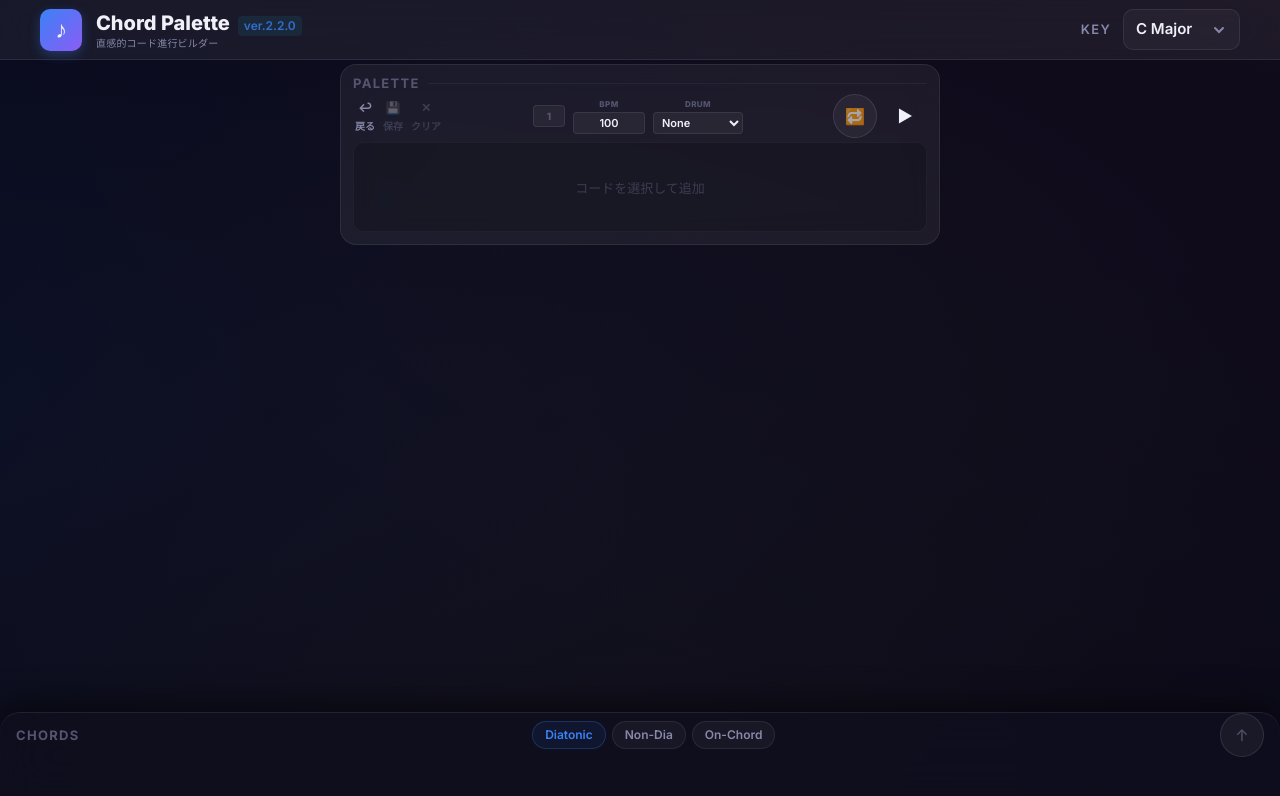
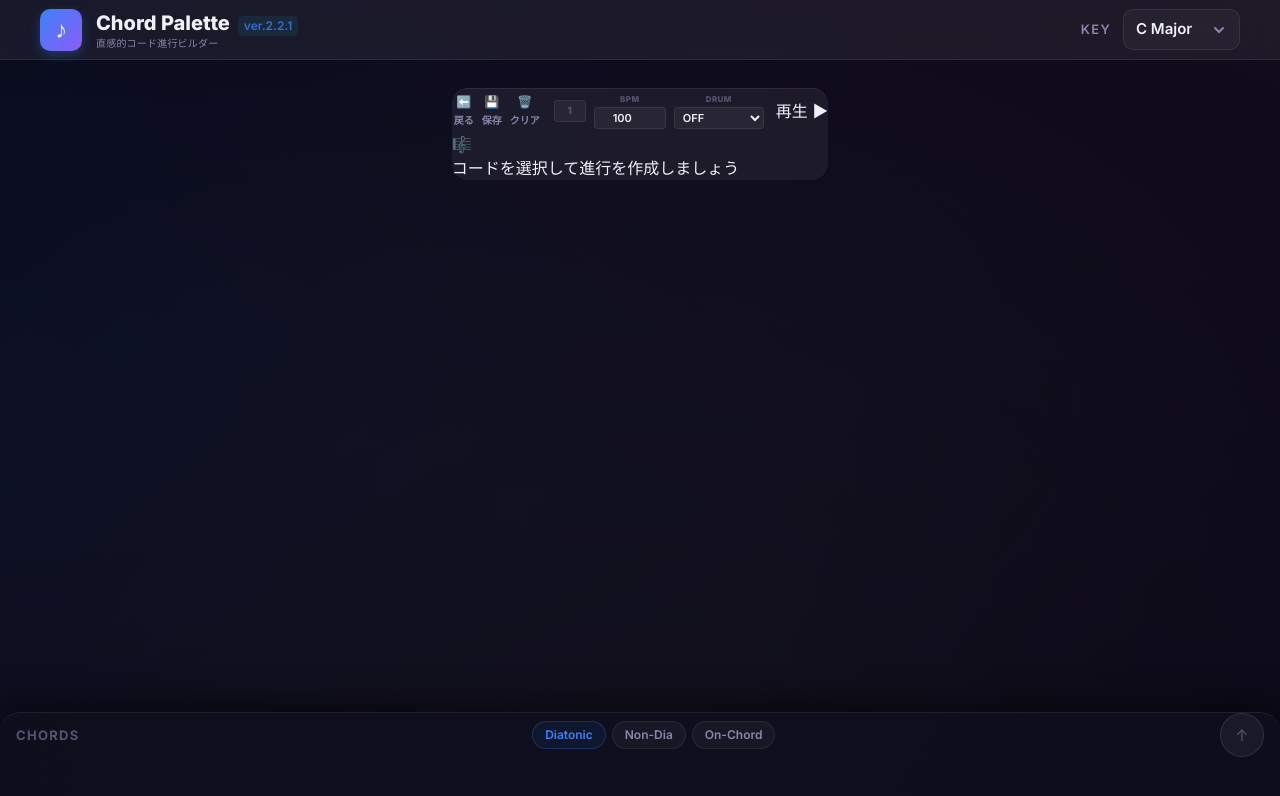
Before and after one commit to Shogo-Ota/chord-palette, a React (Vite) app: page / in a window 1280 px wide. Shown: the top 796 px of the page. Built offline with nearby package versions, Linux system fonts and the light colour scheme.

Commit message:
release: v2.2.1 - Remove 'Key: ' label for cleaner look in palette

```diff
--- a/src/components/CompositionPalette.tsx
+++ b/src/components/CompositionPalette.tsx
@@ -1,22 +1,19 @@
-import { useState, useEffect } from "react";
-import type { PaletteChord } from "../utils/musicTheory";
+import { useState, useRef, useEffect } from "react";
+import type { PaletteChord, Key } from "../utils/musicTheory";
 
 interface CompositionPaletteProps {
   palette: PaletteChord[];
   bpm: number;
   onBpmChange: (bpm: number) => void;
   drumPattern: "none" | "4beat" | "8beat" | "16beat";
-  onDrumPatternChange: (pattern: "none" | "4beat" | "8beat" | "16beat") => void;
-  isPlaying: boolean;
-  onUndo: () => void;
+  onDrumChange: (pattern: "none" | "4beat" | "8beat" | "16beat") => void;
   onRemove: (index: number) => void;
   onClear: () => void;
-  onPlayAll: () => void;
+  onPlay: () => void;
   onStop: () => void;
-  isLooping: boolean;
-  onToggleLoop: () => void;
+  isPlaying: boolean;
+  onSave: () => void;
   history: PaletteChord[][];
-  onSaveToHistory: () => void;
   onLoadFromHistory: (index: number) => void;
   onRemoveFromHistory: (index: number) => void;
   editingIndex: number | null;
@@ -27,9 +24,9 @@
 }
 
 const FUNCTION_CLASSES: Record<string, string> = {
-  T: "pill-tonic",
-  SD: "pill-subdominant",
-  D: "pill-dominant",
+  T: "card-tonic",
+  SD: "card-subdominant",
+  D: "card-dominant",
 };
 
 export default function CompositionPalette({
@@ -37,17 +34,14 @@
   bpm,
   onBpmChange,
   drumPattern,
-  onDrumPatternChange,
-  isPlaying,
-  onUndo,
+  onDrumChange,
   onRemove,
   onClear,
-  onPlayAll,
+  onPlay,
   onStop,
-  isLooping,
-  onToggleLoop,
+  isPlaying,
+  onSave,
   history,
-  onSaveToHistory,
   onLoadFromHistory,
   onRemoveFromHistory,
   editingIndex,
@@ -58,62 +52,51 @@
 }: CompositionPaletteProps) {
   // モバイル入力改善のためのローカルステート
   const [localBpm, setLocalBpm] = useState<string>(bpm.toString());
+  const scrollRef = useRef<HTMLDivElement>(null);
 
-  // 外部からのBPM変更（履歴ロード等）に同期
   useEffect(() => {
     setLocalBpm(bpm.toString());
   }, [bpm]);
 
+  // パレットが更新されたら末尾にスクロール
+  useEffect(() => {
+    if (scrollRef.current && !isPlaying) {
+      scrollRef.current.scrollLeft = scrollRef.current.scrollWidth;
+    }
+  }, [palette.length, isPlaying]);
+
   const handleBpmChange = (e: React.ChangeEvent<HTMLInputElement>) => {
-    const val = e.target.value;
-    // 数字のみ許可（空文字も許可してタイピングしやすくする）
-    if (val === "" || /^\d+$/.test(val)) {
-      setLocalBpm(val);
+    setLocalBpm(e.target.value);
+    const val = parseInt(e.target.value);
+    if (!isNaN(val) && val >= 20 && val <= 300) {
+      onBpmChange(val);
     }
   };
 
-  const handleBpmBlur = () => {
-    let num = parseInt(localBpm, 10);
-    if (isNaN(num)) num = 100;
-
-    // ユーザー指定の範囲 10-200 でクランプ
-    const clamped = Math.min(200, Math.max(10, num));
-    setLocalBpm(clamped.toString());
-    onBpmChange(clamped);
-  };
-
-  // 再生中のオートスクロール
-  useEffect(() => {
-    if (currentPlayingIndex !== null) {
-      const activePill = document.querySelector(".palette-pill.playing");
-      if (activePill) {
-        activePill.scrollIntoView({
-          behavior: "smooth",
-          block: "nearest",
-          inline: "center",
-        });
+  // キーが変わったタイミングでセグメント化する（転調の視覚化）
+  const segments = palette.reduce((acc, chord, index) => {
+    if (acc.length === 0 || acc[acc.length - 1].key !== chord.key) {
+      acc.push({ key: chord.key, chords: [] });
     }
-    }
-  }, [currentPlayingIndex]);
+    acc[acc.length - 1].chords.push({ chord, originalIndex: index });
+    return acc;
+  }, [] as { key: Key; chords: { chord: PaletteChord; originalIndex: number }[] }[]);
 
   return (
-    <div className="workspace-palette">
-      <div className="palette-header-title">
-        <h2 className="section-title mini">PALETTE</h2>
-      </div>
-      {/* アクションバー */}
+    <div className="composition-palette">
       <div className="palette-action-bar">
+        {/* 左側: 保存・管理系 */}
         <div className="palette-actions-left">
-          <button className="btn-header-action" onClick={onUndo} title="戻る">
-            <span className="btn-icon">↩</span>
+          <button className="btn-header-action" onClick={() => window.history.back()} title="戻る">
+            <span className="btn-icon">⬅️</span>
             <span className="btn-text">戻る</span>
           </button>
-          <button className="btn-header-action" onClick={onSaveToHistory} disabled={palette.length === 0} title="保存">
+          <button className="btn-header-action" onClick={onSave} title="今の進行を保存">
             <span className="btn-icon">💾</span>
             <span className="btn-text">保存</span>
           </button>
-          <button className="btn-header-action btn-clear-text" onClick={onClear} disabled={palette.length === 0} title="クリア">
-            <span className="btn-icon">✕</span>
+          <button className="btn-header-action btn-danger" onClick={onClear} title="全削除">
+            <span className="btn-icon">🗑️</span>
             <span className="btn-text">クリア</span>
           </button>
         </div>
@@ -130,22 +113,22 @@
           <div className="playback-item mini">
             <label className="playback-label mini">BPM</label>
             <input
-              type="text"
-              inputMode="numeric"
+              type="number"
               value={localBpm}
               onChange={handleBpmChange}
-              onBlur={handleBpmBlur}
               className="bpm-number-input mini"
+              min="20"
+              max="300"
             />
           </div>
-          <div className="playback-item mini group-drum">
-            <label className="playback-label mini">Drum</label>
+          <div className="playback-item mini">
+            <label className="playback-label mini">DRUM</label>
             <select
+              value={drumPattern}
+              onChange={(e) => onDrumChange(e.target.value as any)}
               className="drum-select mini"
-              value={drumPattern}
-              onChange={(e) => onDrumPatternChange(e.target.value as any)}
             >
-              <option value="none">None</option>
+              <option value="none">OFF</option>
               <option value="4beat">4 Beat</option>
               <option value="8beat">8 Beat</option>
               <option value="16beat">16 Beat</option>
@@ -153,52 +136,36 @@
           </div>
         </div>
 
+        {/* 右側: 再生コントロール */}
         <div className="palette-actions-right">
-          <button
-            className={`btn-toggle btn-loop ${isLooping ? "active" : ""}`}
-            onClick={onToggleLoop}
-            title="ループ再生"
-          >
-            <span className="toggle-icon">🔁</span>
-          </button>
-          {!isPlaying ? (
-            <button
-              className="btn-action btn-play mini"
-              onClick={onPlayAll}
-              disabled={palette.length === 0}
-            >
-              <span className="btn-icon">▶</span>
+          {isPlaying ? (
+            <button className="btn-playback-toggle stop pulse" onClick={onStop} title="停止">
+              停止 ⏹
             </button>
           ) : (
-            <button className="btn-action btn-stop mini" onClick={onStop}>
-              <span className="btn-icon">■</span>
+            <button
+              className="btn-playback-toggle play"
+              onClick={onPlay}
+              disabled={palette.length === 0}
+              title="最初から再生"
+            >
+              再生 ▶
             </button>
           )}
         </div>
       </div>
 
-      {/* コード進行表示エリア */}
-      <div className="palette-canvas">
+      <div className="palette-scroll-container" ref={scrollRef}>
         {palette.length === 0 ? (
-          <div className="palette-empty-canvas">
-            <p className="hint">コードを選択して追加</p>
+          <div className="palette-empty-state">
+            <span className="empty-icon">🎼</span>
+            <p>コードを選択して進行を作成しましょう</p>
           </div>
         ) : (
-          <div className="palette-chords center">
-            {/* キーごとにグループ化して表示 */}
-            {(() => {
-              const segments: { key: string; chords: { chord: PaletteChord; originalIndex: number }[] }[] = [];
-              palette.forEach((chord, idx) => {
-                const currentKey = chord.key || "C"; // フォールバック
-                if (segments.length === 0 || segments[segments.length - 1].key !== currentKey) {
-                  segments.push({ key: currentKey, chords: [] });
-                }
-                segments[segments.length - 1].chords.push({ chord, originalIndex: idx });
-              });
-
-              return segments.map((segment, sIdx) => (
+          <div className="palette-display">
+            {segments.map((segment, sIdx) => (
               <div key={sIdx} className="palette-key-segment">
-                  <div className="segment-key-label">Key: {segment.key}</div>
+                <div className="segment-key-label">{segment.key}</div>
                 <div className="segment-chords">
                   {segment.chords.map(({ chord, originalIndex: idx }, cIdx) => {
                     const isHalf = chord.beats === 1;
@@ -232,22 +199,11 @@
                 </div>
                 {sIdx < segments.length - 1 && <span className="palette-arrow segment-arrow">→</span>}
               </div>
-              ));
-            })()}
-            {palette.length > 0 && palette.length < 8 && (
-              <div className="palette-item-wrapper">
-                <span className="palette-arrow">→</span>
-                <div className="palette-empty-spot mini">
-                  <p className="hint">+</p>
-                </div>
-              </div>
-            )}
+            ))}
           </div>
         )}
       </div>
 
-
-      {/* 履歴セクション */}
       {history.length > 0 && (
         <div className="palette-history">
           <div className="history-header">
@@ -255,23 +211,18 @@
             <h3 className="history-title">History</h3>
           </div>
           <div className="history-list">
-            {history.map((item, idx) => (
-              <div key={idx} className="history-item-container">
-                <button
-                  className="history-item"
-                  onClick={() => onLoadFromHistory(idx)}
-                >
-                  <span className="history-number">#{history.length - idx}</span>
-                  <span className="history-summary">
-                    {item.map((c) => c.displayName).join(" → ")}
-                  </span>
-                </button>
+            {history.map((prog, idx) => (
+              <div key={idx} className="history-item">
+                <div className="history-item-info" onClick={() => onLoadFromHistory(idx)}>
+                  <span className="history-item-count">{prog.length} chords</span>
+                  <div className="history-item-preview">
+                    {prog.slice(0, 4).map(c => c.displayName).join(" → ")}
+                    {prog.length > 4 && " ..."}
+                  </div>
+                </div>
                 <button
                   className="btn-history-remove"
-                  onClick={(e) => {
-                    e.stopPropagation();
-                    onRemoveFromHistory(idx);
-                  }}
+                  onClick={() => onRemoveFromHistory(idx)}
                   title="履歴から削除"
                 >
                   ✕
--- a/src/components/Header.tsx
+++ b/src/components/Header.tsx
@@ -12,7 +12,7 @@
         <div className="header-brand">
           <div className="header-icon">♪</div>
           <div>
-            <h1 className="header-title">Chord Palette <span className="version-tag">ver.2.2.0</span></h1>
+            <h1 className="header-title">Chord Palette <span className="version-tag">ver.2.2.1</span></h1>
             <p className="header-subtitle">直感的コード進行ビルダー</p>
           </div>
         </div>
```
Lines whose indentation alone changed are shown as unchanged.
